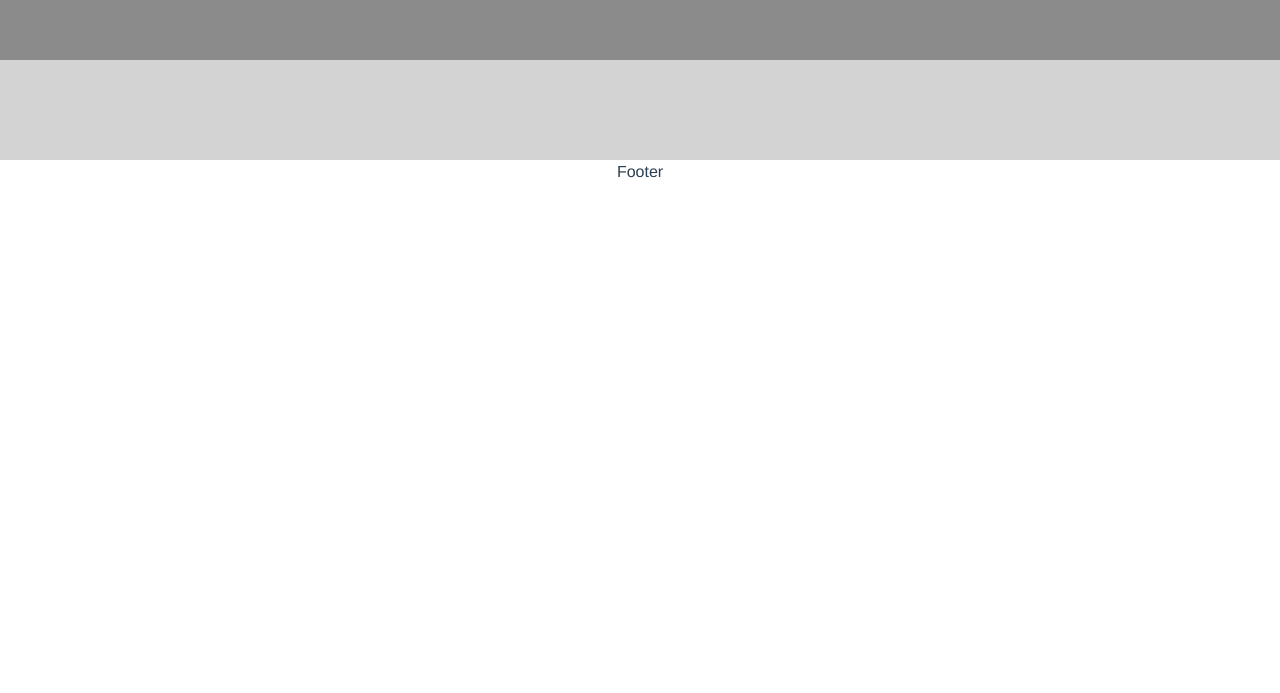
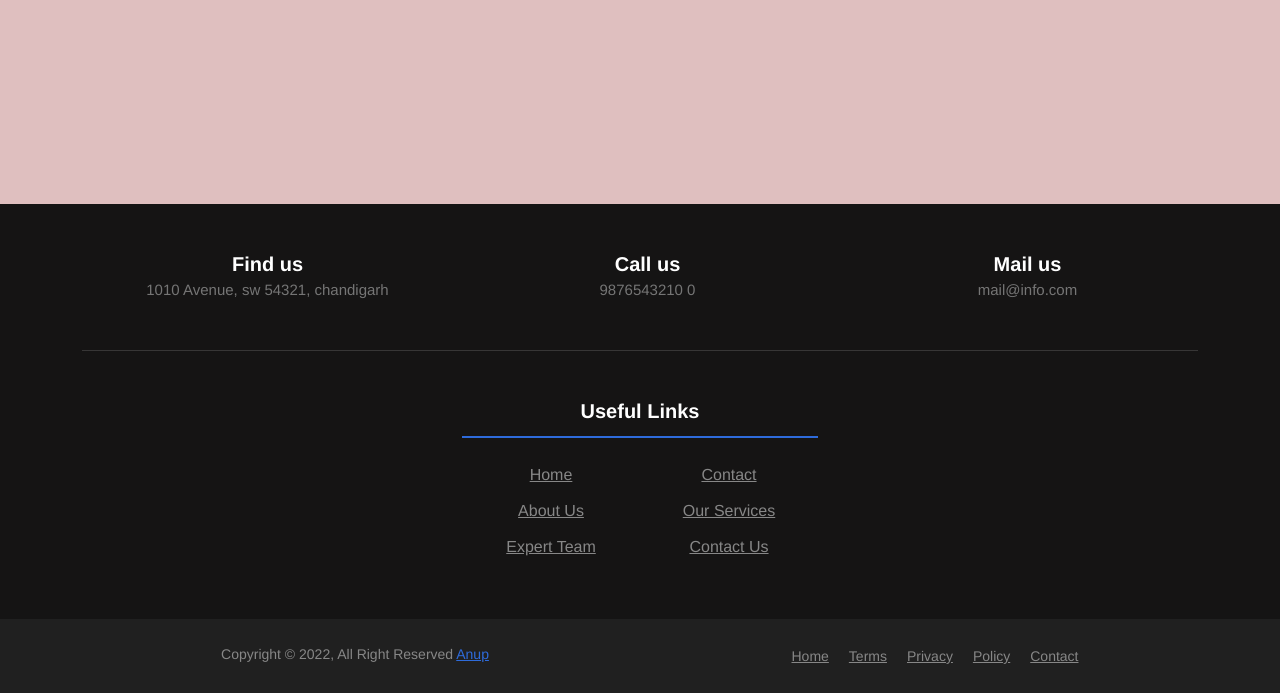
Before and after one commit to Gabriel872/projetoFinal, a Vue app in the folder front_end/: page / in a window 1280 px wide. Shown: the part 810-1503 px from the top of the page. Before the commit the page ends 994 px from the top, so only its background shows below. Built offline with nearby package versions, Linux system fonts and the light colour scheme.

Commit message:
Projeto final home page

```diff
--- a/front_end/src/components/Footer.vue
+++ b/front_end/src/components/Footer.vue
@@ -1,25 +1,257 @@
 <template>
-  <div class="hello">
-    Footer
+  <div>
+    <footer class="footer-section">
+      <div class="container">
+        <div class="footer-cta pt-5 pb-5">
+          <div class="row">
+            <div class="col-xl-4 col-md-4 mb-30">
+              <div class="single-cta">
+                <i class="fas fa-map-marker-alt"></i>
+                <div class="cta-text">
+                  <h4>Find us</h4>
+                  <span>1010 Avenue, sw 54321, chandigarh</span>
+                </div>
+              </div>
+            </div>
+            <div class="col-xl-4 col-md-4 mb-30">
+              <div class="single-cta">
+                <i class="fas fa-phone"></i>
+                <div class="cta-text">
+                  <h4>Call us</h4>
+                  <span>9876543210 0</span>
+                </div>
+              </div>
+            </div>
+            <div class="col-xl-4 col-md-4 mb-30">
+              <div class="single-cta">
+                <i class="far fa-envelope-open"></i>
+                <div class="cta-text">
+                  <h4>Mail us</h4>
+                  <span>mail@info.com</span>
+                </div>
+              </div>
+            </div>
+          </div>
+        </div>
+        <div class="footer-content pt-5 pb-5">
+          <div class="row">
+
+            <div class="col-xl-4 col-lg-4 col-md-6 mb-30">
+              <div class="footer-widget">
+                <div class="footer-widget-heading">
+                  <h3>Useful Links</h3>
+                </div>
+                <ul>
+                  <li><a href="#">Home</a></li>
+                  <li><a href="#">Contact</a></li>
+                  <li><a href="#">About us</a></li>
+                  <li><a href="#">Our Services</a></li>
+                  <li><a href="#">Expert Team</a></li>
+                  <li><a href="#">Contact us</a></li>
+                </ul>
+              </div>
+            </div>
+          </div>
+        </div>
+      </div>
+      <div class="copyright-area">
+        <div class="container">
+          <div class="row">
+            <div class="col-xl-6 col-lg-6 text-center text-lg-left">
+              <div class="copyright-text">
+                <p>Copyright &copy; 2022, All Right Reserved <a href="https://codepen.io/anupkumar92/">Anup</a></p>
+              </div>
+            </div>
+            <div class="col-xl-6 col-lg-6 d-none d-lg-block text-right">
+              <div class="footer-menu">
+                <ul>
+                  <li><a href="#">Home</a></li>
+                  <li><a href="#">Terms</a></li>
+                  <li><a href="#">Privacy</a></li>
+                  <li><a href="#">Policy</a></li>
+                  <li><a href="#">Contact</a></li>
+                </ul>
+              </div>
+            </div>
+          </div>
+        </div>
+      </div>
+    </footer>
   </div>
 </template>
 
 <script>
 export default {
-  name: 'Footer',
-  props: {
-    msg: String
-  }
+  name: 'Footer'
 }
 </script>
 
 <style scoped>
 ul {
-  list-style-type: none;
-  padding: 0;
+    margin: 0px;
+    padding: 0px;
 }
-li {
+.footer-section {
+  background: #151414;
+  position: relative;
+}
+.footer-cta {
+  border-bottom: 1px solid #373636;
+}
+.single-cta i {
+  color: #2e6bdb;
+  font-size: 30px;
+  float: left;
+  margin-top: 8px;
+}
+.cta-text {
+  padding-left: 15px;
   display: inline-block;
-  margin: 0 10px;
 }
+.cta-text h4 {
+  color: #fff;
+  font-size: 20px;
+  font-weight: 600;
+  margin-bottom: 2px;
+}
+.cta-text span {
+  color: #757575;
+  font-size: 15px;
+}
+.footer-content {
+  position: relative;
+  z-index: 2;
+}
+.footer-pattern img {
+  position: absolute;
+  top: 0;
+  left: 0;
+  height: 330px;
+  background-size: cover;
+  background-position: 100% 100%;
+}
+.footer-logo {
+  margin-bottom: 30px;
+}
+.footer-logo img {
+    max-width: 200px;
+}
+.footer-text p {
+  margin-bottom: 14px;
+  font-size: 14px;
+      color: #7e7e7e;
+  line-height: 28px;
+}
+.footer-social-icon span {
+  color: #fff;
+  display: block;
+  font-size: 20px;
+  font-weight: 700;
+  font-family: 'Poppins', sans-serif;
+  margin-bottom: 20px;
+}
+.footer-social-icon a {
+  color: #fff;
+  font-size: 16px;
+  margin-right: 15px;
+}
+.footer-social-icon i {
+  height: 40px;
+  width: 40px;
+  text-align: center;
+  line-height: 38px;
+  border-radius: 50%;
+}
+.facebook-bg{
+  background: #3B5998;
+}
+.twitter-bg{
+  background: #55ACEE;
+}
+.google-bg{
+  background: #3972dd;
+}
+.footer-widget-heading h3 {
+  color: #fff;
+  font-size: 20px;
+  font-weight: 600;
+  margin-bottom: 40px;
+  position: relative;
+}
+.footer-widget-heading h3::before {
+  content: "";
+  position: absolute;
+  left: 0;
+  bottom: -15px;
+  height: 2px;
+  width: 100%;
+  background: #2e6bdb;
+}
+.footer-widget ul li {
+  display: inline-block;
+  float: left;
+  width: 50%;
+  margin-bottom: 12px;
+}
+.footer-widget ul li a:hover{
+  color: #2e6bdb;
+}
+.footer-widget ul li a {
+  color: #878787;
+  text-transform: capitalize;
+}
+.subscribe-form {
+  position: relative;
+  overflow: hidden;
+}
+.subscribe-form input {
+  width: 100%;
+  padding: 14px 28px;
+  background: #2E2E2E;
+  border: 1px solid #2E2E2E;
+  color: #fff;
+}
+.subscribe-form button {
+    position: absolute;
+    right: 0;
+    background: #2e6bdb;
+    padding: 13px 20px;
+    border: 1px solid #2e6bdb;
+    top: 0;
+}
+.subscribe-form button i {
+  color: #fff;
+  font-size: 22px;
+  transform: rotate(-6deg);
+}
+.copyright-area{
+  background: #202020;
+  padding: 25px 0;
+}
+.copyright-text p {
+  margin: 0;
+  font-size: 14px;
+  color: #878787;
+}
+.copyright-text p a{
+  color: #2e6bdb;
+}
+.footer-menu li {
+  display: inline-block;
+  margin-left: 20px;
+}
+.footer-menu li:hover a{
+  color: #2e6bdb;
+}
+.footer-menu li a {
+  font-size: 14px;
+  color: #878787;
+}
+
+/* Custom */
+
+.row{
+  justify-content: center;
+}
+
 </style>
--- a/front_end/src/components/Navbar.vue
+++ b/front_end/src/components/Navbar.vue
@@ -8,15 +8,10 @@
     </button>
     <div class="collapse navbar-collapse" id="navbarSupportedContent">
       <ul class="navbar-nav me-auto mb-2 mb-lg-0">
-        <li class="nav-item">
-          <a class="nav-link active" aria-current="page" href="#">Home</a>
-        </li>
-        <li class="nav-item">
-          <a class="nav-link" href="#">Link</a>
-        </li>
+
         <li class="nav-item dropdown">
           <a class="nav-link dropdown-toggle" href="#" id="navbarDropdown" role="button" data-bs-toggle="dropdown" aria-expanded="false">
-            Dropdown
+            Categorias
           </a>
           <ul class="dropdown-menu" aria-labelledby="navbarDropdown">
             <li><a class="dropdown-item" href="#">Action</a></li>
@@ -25,14 +20,16 @@
             <li><a class="dropdown-item" href="#">Something else here</a></li>
           </ul>
         </li>
-        <li class="nav-item">
-          <a class="nav-link disabled">Disabled</a>
-        </li>
       </ul>
       <form class="d-flex" role="search">
         <input class="form-control me-2" type="search" placeholder="Search" aria-label="Search">
       </form>
       <button class="btn btn-outline-success" type="submit">Search</button>
+      <ul class="navbar-nav me-auto mb-2 mb-lg-0">
+        <li class="nav-item">
+          <a class="nav-link active" aria-current="page" href="#">Home</a>
+        </li>
+      </ul>
     </div>
   </div>
 </nav>
--- a/front_end/src/views/HomeView.vue
+++ b/front_end/src/views/HomeView.vue
@@ -6,7 +6,7 @@
     <section class="second carrousel">
       <div class="container">
         <div id="carouselExampleControls" class="carousel slide" data-bs-ride="carousel">
-          <div class="carousel-inner">
+          <div class="carousel-inner" style="background-color: blue;">
             <div class="carousel-item active">
               <img src="" class="d-block w-100" alt="...">
             </div>
@@ -34,6 +34,9 @@
     <section class="third">
 
     </section>
+    <section class="first">
+
+    </section>
   </div>
 </template>
 
@@ -45,6 +48,11 @@ export default {
 </script>
 
 <style>
+
+section{
+  padding: 10px;
+}
+
 .first {
   width: 1340px;
   height: 400px;
@@ -54,7 +62,6 @@ export default {
 
 .second {
   width: 1340px;
-  height: 400px;
   background-color: rgb(139, 139, 139);
   margin: auto;
 }
@@ -65,7 +72,8 @@ export default {
   margin: auto;
 }
 
-.carousel {
-  background-color: blue;
+.container {
+
+  height: 100%;
 }
 </style>
```
